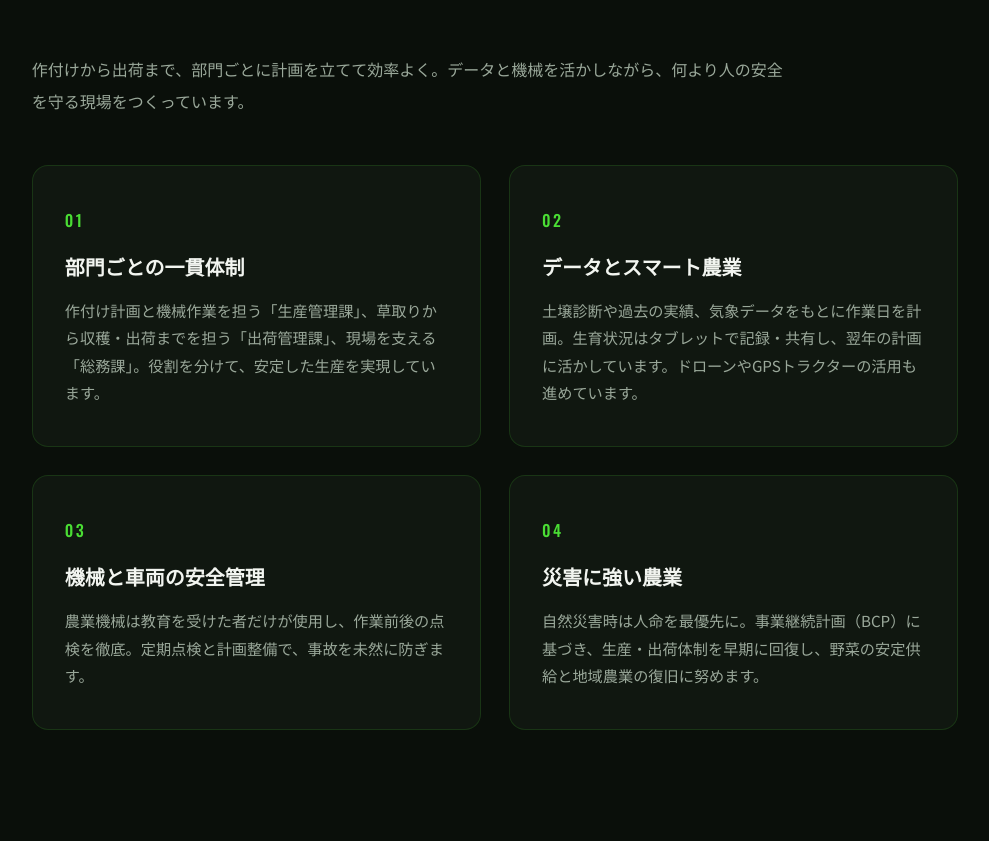
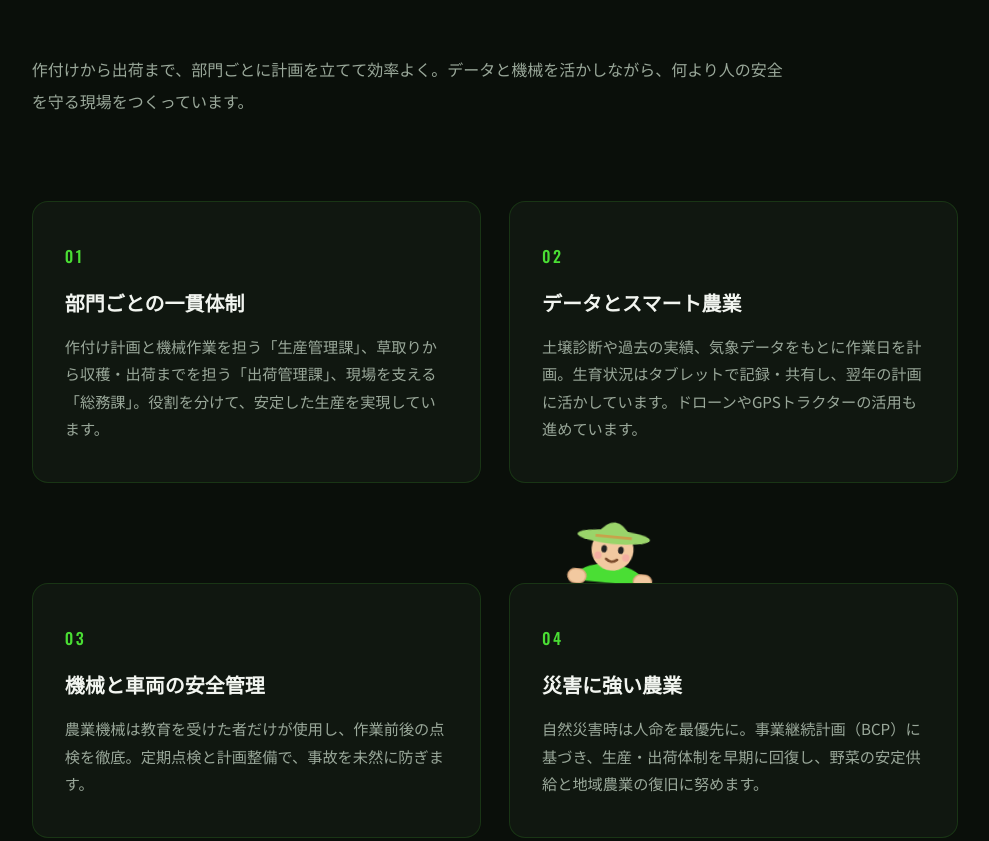
Before and after one commit to bloom2106-png/mab-homepage, a plain HTML site: page index.html in a window 1280 px wide. Shown: the part 9467-10308 px from the top of the page, without its empty margins (145-1134 px from the left). Drawn offline with nearby package versions, Linux system fonts and the light colour scheme; animation ran at ten frames a second; a script that the page names is missing.

Commit message:
SYSTEMのカードの後ろから農家さんがひょっこり出るアニメーションを追加

```diff
--- a/index.html
+++ b/index.html
@@ -665,6 +665,22 @@ ul { list-style: none; }
   .mab-tiktok{display:grid;grid-template-columns:repeat(3,1fr);gap:24px;align-items:start;justify-items:center}
   .mab-tiktok .tiktok-embed{margin:0!important;max-width:340px!important;min-width:0!important;width:100%}
   @media (max-width:1000px){.mab-tiktok{grid-template-columns:1fr}}
+  /* SYSTEM：カードの後ろからひょっこり */
+  #system .cards{row-gap:100px;margin-top:84px}
+  .mab-peek-wrap{position:relative}
+  .mab-peek-wrap>.card{height:100%;position:relative;z-index:1}
+  .mab-peek{position:absolute;bottom:100%;width:112px;height:84px;overflow:hidden;z-index:0;pointer-events:none}
+  .mab-peek-r{right:44px}
+  .mab-peek-l{left:44px}
+  .mab-peek svg{display:block;width:100%;height:100%;transform:translateY(105%);animation:mabPeek 6.4s cubic-bezier(.34,1.56,.64,1) infinite;animation-delay:var(--d,0s)}
+  .mab-peek-body{transform-box:fill-box;transform-origin:50% 100%;animation:mabTilt 6.4s ease-in-out infinite;animation-delay:var(--d,0s)}
+  .mab-peek-eyes{transform-box:fill-box;transform-origin:center;animation:mabBlink 6.4s infinite;animation-delay:var(--d,0s)}
+  .mab-peek-wrap:hover .mab-peek svg{animation:none;transform:translateY(0);transition:transform .35s cubic-bezier(.34,1.56,.64,1)}
+  .mab-peek-wrap:hover .mab-peek-body{animation:none}
+  @keyframes mabPeek{0%,8%{transform:translateY(105%)}16%,46%{transform:translateY(0)}54%,100%{transform:translateY(105%)}}
+  @keyframes mabTilt{0%,20%{transform:rotate(0)}26%{transform:rotate(-8deg)}32%{transform:rotate(6deg)}38%,100%{transform:rotate(0)}}
+  @keyframes mabBlink{0%,28%,31%,100%{transform:scaleY(1)}29.5%{transform:scaleY(.1)}}
+  @media (prefers-reduced-motion:reduce){.mab-peek svg,.mab-peek-body,.mab-peek-eyes{animation:none}.mab-peek svg{transform:translateY(0)}}
   #social .cards{grid-template-columns:repeat(3,1fr)}
   @media (max-width:860px){
     #social .cards{grid-template-columns:1fr}
@@ -956,26 +972,26 @@ ul { list-style: none; }
     <h2 class="sec-title reveal"><span class="en">SYSTEM</span><span class="ja">生産体制と安全への取り組み</span></h2>
     <p class="mab-lead reveal">作付けから出荷まで、部門ごとに計画を立てて効率よく。データと機械を活かしながら、何より人の安全を守る現場をつくっています。</p>
     <div class="cards">
-      <article class="card reveal">
+      <div class="mab-peek-wrap"><div class="mab-peek mab-peek-r" aria-hidden="true" style="--d:0.0s"><svg viewBox="0 0 80 60"><g class="mab-peek-body"><path d="M14 60 Q16 48 40 46 Q64 48 66 60Z" fill="#4ade34"/><circle cx="40" cy="36" r="15" fill="#f2c9a0"/><path d="M27 27 Q40 6 53 27Z" fill="#e8c66a"/><ellipse cx="40" cy="27" rx="26" ry="5" fill="#e8c66a"/><path d="M27 27 H53" stroke="#c9a14a" stroke-width="2"/><g class="mab-peek-eyes"><ellipse cx="34" cy="36" rx="2" ry="2.6" fill="#222"/><ellipse cx="46" cy="36" rx="2" ry="2.6" fill="#222"/></g><circle cx="30" cy="41" r="2.6" fill="#f4a3a3" opacity=".7"/><circle cx="50" cy="41" r="2.6" fill="#f4a3a3" opacity=".7"/><path d="M36 43 Q40 46.5 44 43" stroke="#7a4a2a" stroke-width="1.8" fill="none" stroke-linecap="round"/><g fill="#f2c9a0" stroke="#d9a77c" stroke-width="1"><rect x="10" y="52" width="13" height="10" rx="5"/><rect x="57" y="52" width="13" height="10" rx="5"/></g></g></svg></div><article class="card reveal">
         <div class="card-num">01</div>
         <h3>部門ごとの一貫体制</h3>
         <p>作付け計画と機械作業を担う「生産管理課」、草取りから収穫・出荷までを担う「出荷管理課」、現場を支える「総務課」。役割を分けて、安定した生産を実現しています。</p>
-      </article>
-      <article class="card reveal">
+      </article></div>
+      <div class="mab-peek-wrap"><div class="mab-peek mab-peek-l" aria-hidden="true" style="--d:1.6s"><svg viewBox="0 0 80 60"><g class="mab-peek-body"><path d="M14 60 Q16 48 40 46 Q64 48 66 60Z" fill="#2f7d3a"/><circle cx="40" cy="36" r="15" fill="#f2c9a0"/><path d="M27 27 Q40 6 53 27Z" fill="#f0a04b"/><ellipse cx="40" cy="27" rx="26" ry="5" fill="#f0a04b"/><path d="M27 27 H53" stroke="#c9a14a" stroke-width="2"/><g class="mab-peek-eyes"><ellipse cx="34" cy="36" rx="2" ry="2.6" fill="#222"/><ellipse cx="46" cy="36" rx="2" ry="2.6" fill="#222"/></g><circle cx="30" cy="41" r="2.6" fill="#f4a3a3" opacity=".7"/><circle cx="50" cy="41" r="2.6" fill="#f4a3a3" opacity=".7"/><path d="M36 43 Q40 46.5 44 43" stroke="#7a4a2a" stroke-width="1.8" fill="none" stroke-linecap="round"/><g fill="#f2c9a0" stroke="#d9a77c" stroke-width="1"><rect x="10" y="52" width="13" height="10" rx="5"/><rect x="57" y="52" width="13" height="10" rx="5"/></g></g></svg></div><article class="card reveal">
         <div class="card-num">02</div>
         <h3>データとスマート農業</h3>
         <p>土壌診断や過去の実績、気象データをもとに作業日を計画。生育状況はタブレットで記録・共有し、翌年の計画に活かしています。ドローンやGPSトラクターの活用も進めています。</p>
-      </article>
-      <article class="card reveal">
+      </article></div>
+      <div class="mab-peek-wrap"><div class="mab-peek mab-peek-r" aria-hidden="true" style="--d:3.2s"><svg viewBox="0 0 80 60"><g class="mab-peek-body"><path d="M14 60 Q16 48 40 46 Q64 48 66 60Z" fill="#f0a04b"/><circle cx="40" cy="36" r="15" fill="#f2c9a0"/><path d="M27 27 Q40 6 53 27Z" fill="#e8c66a"/><ellipse cx="40" cy="27" rx="26" ry="5" fill="#e8c66a"/><path d="M27 27 H53" stroke="#c9a14a" stroke-width="2"/><g class="mab-peek-eyes"><ellipse cx="34" cy="36" rx="2" ry="2.6" fill="#222"/><ellipse cx="46" cy="36" rx="2" ry="2.6" fill="#222"/></g><circle cx="30" cy="41" r="2.6" fill="#f4a3a3" opacity=".7"/><circle cx="50" cy="41" r="2.6" fill="#f4a3a3" opacity=".7"/><path d="M36 43 Q40 46.5 44 43" stroke="#7a4a2a" stroke-width="1.8" fill="none" stroke-linecap="round"/><g fill="#f2c9a0" stroke="#d9a77c" stroke-width="1"><rect x="10" y="52" width="13" height="10" rx="5"/><rect x="57" y="52" width="13" height="10" rx="5"/></g></g></svg></div><article class="card reveal">
         <div class="card-num">03</div>
         <h3>機械と車両の安全管理</h3>
         <p>農業機械は教育を受けた者だけが使用し、作業前後の点検を徹底。定期点検と計画整備で、事故を未然に防ぎます。</p>
-      </article>
-      <article class="card reveal">
+      </article></div>
+      <div class="mab-peek-wrap"><div class="mab-peek mab-peek-l" aria-hidden="true" style="--d:4.800000000000001s"><svg viewBox="0 0 80 60"><g class="mab-peek-body"><path d="M14 60 Q16 48 40 46 Q64 48 66 60Z" fill="#4ade34"/><circle cx="40" cy="36" r="15" fill="#f2c9a0"/><path d="M27 27 Q40 6 53 27Z" fill="#9ad46a"/><ellipse cx="40" cy="27" rx="26" ry="5" fill="#9ad46a"/><path d="M27 27 H53" stroke="#c9a14a" stroke-width="2"/><g class="mab-peek-eyes"><ellipse cx="34" cy="36" rx="2" ry="2.6" fill="#222"/><ellipse cx="46" cy="36" rx="2" ry="2.6" fill="#222"/></g><circle cx="30" cy="41" r="2.6" fill="#f4a3a3" opacity=".7"/><circle cx="50" cy="41" r="2.6" fill="#f4a3a3" opacity=".7"/><path d="M36 43 Q40 46.5 44 43" stroke="#7a4a2a" stroke-width="1.8" fill="none" stroke-linecap="round"/><g fill="#f2c9a0" stroke="#d9a77c" stroke-width="1"><rect x="10" y="52" width="13" height="10" rx="5"/><rect x="57" y="52" width="13" height="10" rx="5"/></g></g></svg></div><article class="card reveal">
         <div class="card-num">04</div>
         <h3>災害に強い農業</h3>
         <p>自然災害時は人命を最優先に。事業継続計画（BCP）に基づき、生産・出荷体制を早期に回復し、野菜の安定供給と地域農業の復旧に努めます。</p>
-      </article>
+      </article></div>
     </div>
   </div>
 </section>
```
